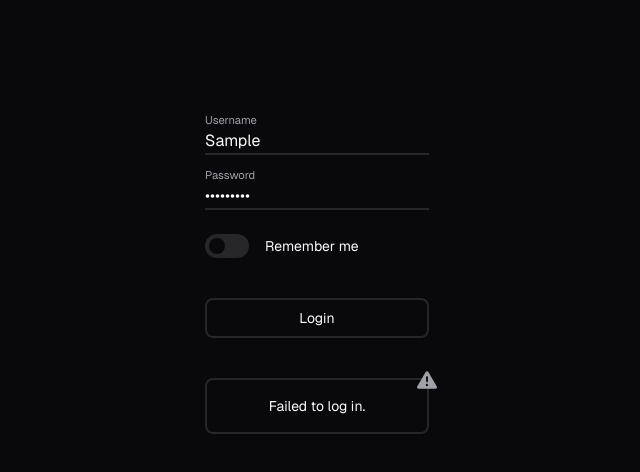
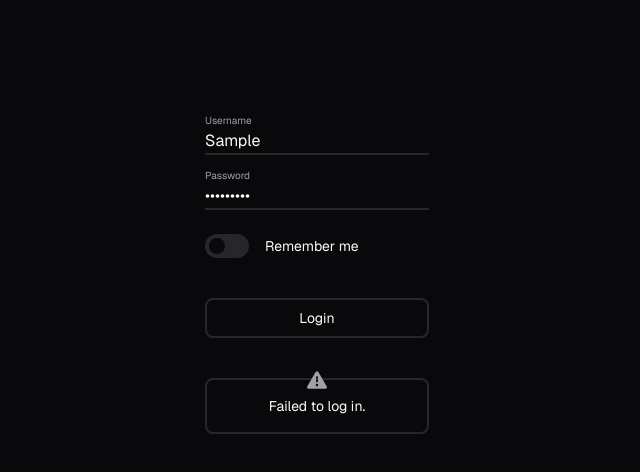
Before and after one commit to The-Filefly-Project/filefly, a React (Vite) app: page / in a window 1280 px wide. Both pictures are taken after typing "Sample", "Sample123" into the empty fields and a click on the button "Login". Shown: the top 472 px of the page, without its empty margins (323-963 px from the left). Built offline with nearby package versions, Linux system fonts and the light colour scheme; no server answers.

Commit message:
added icon to Card, refactored login screen

```diff
--- a/eslint.config.js
+++ b/eslint.config.js
@@ -24,7 +24,9 @@ export default tseslint.config(
                 { allowConstantExport: true },
             ],
             "@typescript-eslint/no-explicit-any": "off",
-            "no-async-promise-executor": "off"
+            "@typescript-eslint/no-empty-object-type": 'off',
+            "@typescript-eslint/no-unused-expressions": 'off',
+            "no-async-promise-executor": "off",
         },
     },
 )
--- a/src/elements/lib/Card.tsx
+++ /dev/null
@@ -1,23 +0,0 @@
-import {PropsWithChildren} from "react"
-import {FontAwesomeIcon, FontAwesomeIconProps} from "@fortawesome/react-fontawesome"
-
-type Props = PropsWithChildren & {
-    className?: string
-    icon?: FontAwesomeIconProps["icon"]
-    iconClass?: string
-}
-
-export default function Card(props: Props) {
-    return (
-        <div className={`card relative rounded-lg border-2 border-c2 p-4 ${props.className || ""}`}>
-            {props.children}
-            {props.icon && (
-                <FontAwesomeIcon
-                    icon={props.icon}
-                    size="lg"
-                    className={`absolute right-0 top-0 -translate-y-1/2 translate-x-1/2 ${props.iconClass || ""}`}
-                />
-            )}
-        </div>
-    )
-}
--- a/src/elements/login/LoginScreen.tsx
+++ b/src/elements/login/LoginScreen.tsx
@@ -1,42 +1,51 @@
-import React, {useRef} from "react"
+import React, {useRef, useState} from "react"
 import User from "../../lib/User"
-import Switch from "../lib/Switch"
-import TextInputFancy from "../lib/TextInputFancy"
-import Card from "../lib/Card"
+import Switch from "../ui/Switch"
+import TextInputFancy from "../ui/TextInputFancy"
+import Card from "../ui/Card"
+import ClientError from "../../lib/Error"
 
 export default function LoginScreen() {
-    const nameInput = useRef<HTMLInputElement>(null)
-    const passInput = useRef<HTMLInputElement>(null)
-    const typeInput = useRef<HTMLInputElement>(null)
-
-    const [error, setError] = React.useState<ReturnSA<typeof User.login> | null>(null)
-    const [errorCount, setErrorCount] = React.useState(0)
+    const form = useRef<HTMLFormElement>(null)
+    const [error, setError] = useState<ClientError | null>(null)
+    const [errorCount, setErrorCount] = useState(0)
 
     const login = async (e: React.FormEvent) => {
         e.preventDefault()
-        if (nameInput.current && passInput.current && typeInput.current) {
-            const long = typeInput.current.checked
-            const currentError = await User.login(nameInput.current.value, passInput.current.value, long)
-            setError(currentError)
-            setErrorCount(currentError ? errorCount + 1 : 0)
-            if (currentError && error && currentError.code !== error.code) setErrorCount(1)
-        }
+        disableForm()
+        const data = new FormData(e.target as HTMLFormElement)
+        const name = data.get("name") as string
+        const pass = data.get("pass") as string
+        const long = Boolean(data.get("long"))
+        const $error = await User.login(name, pass, long)
+        setError($error!)
+        setErrorCount($error ? errorCount + 1 : 0)
+        if ($error && error && $error.code !== error.code) setErrorCount(1)
+        $error ? enableForm() : fadeOut()
     }
 
-    User.session.subscribe((session) => {
-        console.log(session)
-    })
+    async function disableForm() {
+        form.current!.style.opacity = "0.5"
+        form.current!.style.pointerEvents = "none"
+    }
+    async function enableForm() {
+        form.current!.style.opacity = "1"
+        form.current!.style.pointerEvents = "all"
+    }
+    async function fadeOut() {
+        form.current!.style.opacity = "0"
+    }
 
     return (
-        <div className="loginScreen z-1000 fixed left-0 top-0 h-screen w-screen overflow-auto">
+        <div className="z-1000 fixed left-0 top-0 h-screen w-screen overflow-auto bg-c1">
             <div className="absolute left-2/4 -translate-x-2/4 pb-28 pt-28">
-                <form onSubmit={login} className="w-[14rem]">
-                    <TextInputFancy type="text" label="Username" ref={nameInput} tabIndex={1} />
-                    <TextInputFancy type="password" label="Password" ref={passInput} tabIndex={2} />
+                <form onSubmit={login} className="w-56 transition-opacity duration-300" ref={form}>
+                    <TextInputFancy type="text" label="Username" name="name" tabIndex={1} />
+                    <TextInputFancy type="password" label="Password" name="pass" tabIndex={2} />
 
                     <div className="mt-6 flex items-center gap-4">
-                        <Switch ref={typeInput} tabIndex={3} />
-                        <label className={`inline text-sm ${typeInput}`}>Remember me</label>
+                        <Switch tabIndex={3} name="long" />
+                        <label className="inline text-sm">Remember me</label>
                     </div>
 
                     <button
@@ -48,9 +57,9 @@ export default function LoginScreen() {
                     </button>
 
                     {error && (
-                        <Card className="mt-10" icon="warning" iconClass="text-c3">
+                        <Card className="mt-10" icon="warning" iconClass="text-c3" iconPosition="top-center">
                             <p className="text-center text-sm">{error.message}</p>
-                            {errorCount > 1 && <span className="mt-2 block w-full text-center text-xs text-cp">(x{errorCount})</span>}
+                            {errorCount > 1 && <span className="mt-2 block w-full text-center text-xs text-cp">({errorCount})</span>}
                         </Card>
                     )}
                 </form>
--- /dev/null
+++ b/src/elements/ui/Card.tsx
@@ -0,0 +1,35 @@
+import {PropsWithChildren} from "react"
+import {FontAwesomeIcon, FontAwesomeIconProps} from "@fortawesome/react-fontawesome"
+
+type IconPosition = "top-left" | "top-right" | "bottom-left" | "bottom-right" | "top-center" | "bottom-center"
+
+type Props = PropsWithChildren & {
+    className?: string
+    icon?: FontAwesomeIconProps["icon"]
+    iconClass?: string
+    iconPosition?: IconPosition
+}
+
+const positions: Record<IconPosition, string> = {
+    "top-left": "left-0 top-0 -translate-y-1/2 -translate-x-1/2",
+    "top-right": "right-0 top-0 -translate-y-1/2 translate-x-1/2",
+    "bottom-left": "left-0 bottom-0 translate-y-1/2 -translate-x-1/2",
+    "bottom-right": "right-0 bottom-0 translate-y-1/2 translate-x-1/2",
+    "top-center": "top-0 left-1/2 -translate-y-1/2 -translate-x-1/2",
+    "bottom-center": "bottom-0 left-1/2 translate-y-1/2 -translate-x-1/2"
+}
+
+export default function Card(props: Props) {
+    return (
+        <div className={`card relative rounded-lg border-2 border-c2 p-4 ${props.className || ""}`}>
+            {props.children}
+            {props.icon && (
+                <FontAwesomeIcon
+                    icon={props.icon}
+                    size="lg"
+                    className={`absolute ${positions[props.iconPosition || "top-right"]} ${props.iconClass || ""}`}
+                />
+            )}
+        </div>
+    )
+}
--- a/src/elements/lib/Switch.tsx
+++ b/src/elements/ui/Switch.tsx
@@ -4,6 +4,7 @@ interface Props {
     checked?: boolean
     onChange?: (e: ChangeEvent<HTMLInputElement>) => any
     tabIndex?: number
+    name?: string
 }
 
 const Switch = forwardRef<HTMLInputElement, Props>((props: Props, ref) => {
@@ -23,6 +24,7 @@ const Switch = forwardRef<HTMLInputElement, Props>((props: Props, ref) => {
                 onChange={check}
                 ref={ref}
                 tabIndex={props.tabIndex}
+                name={props.name}
             />
             <span
                 className={`slider pointer-events-none absolute top-1 block h-4 w-4 rounded-full bg-c1 transition-all ${checked ? "left-6" : "left-1"}`}
--- a/src/elements/lib/TextInputFancy.tsx
+++ b/src/elements/ui/TextInputFancy.tsx
@@ -2,6 +2,7 @@ import {forwardRef, HTMLInputTypeAttribute, useState} from "react"
 
 type TextInputAttributes = {
     type: HTMLInputTypeAttribute
+    name?: string
     label: string
     tabIndex?: number
 }
@@ -12,15 +13,11 @@ const TextInputFancy = forwardRef<HTMLInputElement, React.PropsWithChildren & Te
 
     const focus = () => setActive(true)
     const blur = () => setActive(false)
-
-    const style = {
-        transform: `translateY(${active || busy ? "0" : "1rem"})`,
-        color: active || busy ? "var(--c3)" : "var(--c3)"
-    }
-
     return (
         <>
-            <label className="pointer-events-none relative block text-xxs transition-all duration-150 ease-in-out" style={style}>
+            <label
+                className={`${active || busy ? "-translate-x-[5%] scale-90" : "translate-y-4"} pointer-events-none relative block text-xxs text-c3 transition-all duration-150 ease-in-out`}
+            >
                 {props.label}
             </label>
             <input
@@ -31,6 +28,7 @@ const TextInputFancy = forwardRef<HTMLInputElement, React.PropsWithChildren & Te
                 onBlur={blur}
                 onInput={(e) => setBusy(e.currentTarget.value)}
                 tabIndex={props.tabIndex}
+                name={props.name}
             />
         </>
     )
--- a/src/lib/User.ts
+++ b/src/lib/User.ts
@@ -1,25 +1,20 @@
 // Imports ========================================================================================
 
-import { createStore } from 'zustand'
+import { create }               from 'zustand'
 import ClientError, { DepCode } from './Error'
-
-// Types ==========================================================================================
-
-import type { TSessionInfo } from '../../server/src/http/handlers/sessionInfo.get'
-type UserSession = Partial<TSessionInfo>
+import type { TSessionInfo }    from '../../server/src/http/handlers/sessionInfo.get'
 
 // Module ==========================================================================================
 
 export default class User {
 
-    public static session = createStore<UserSession>()(() => ({
+    public static session = create<Partial<TSessionInfo>>(() => ({
         username: undefined,
         root: undefined,
         type: undefined,
         createdISO: undefined,
         updatedISO: undefined,
     }))
-
 
     /**
      * Sends a login request. Returns `void` if successful and an error object if operation failed.
```
